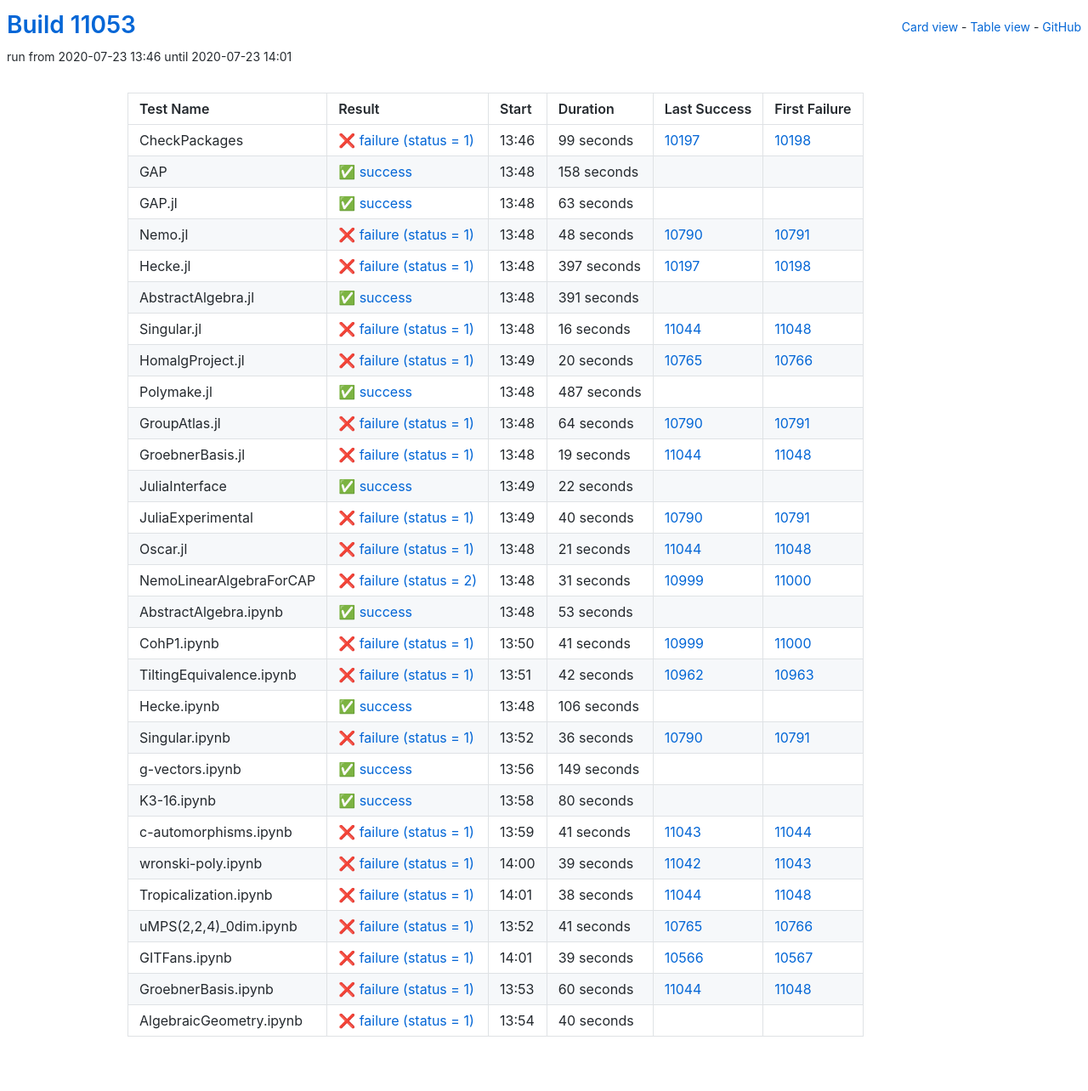
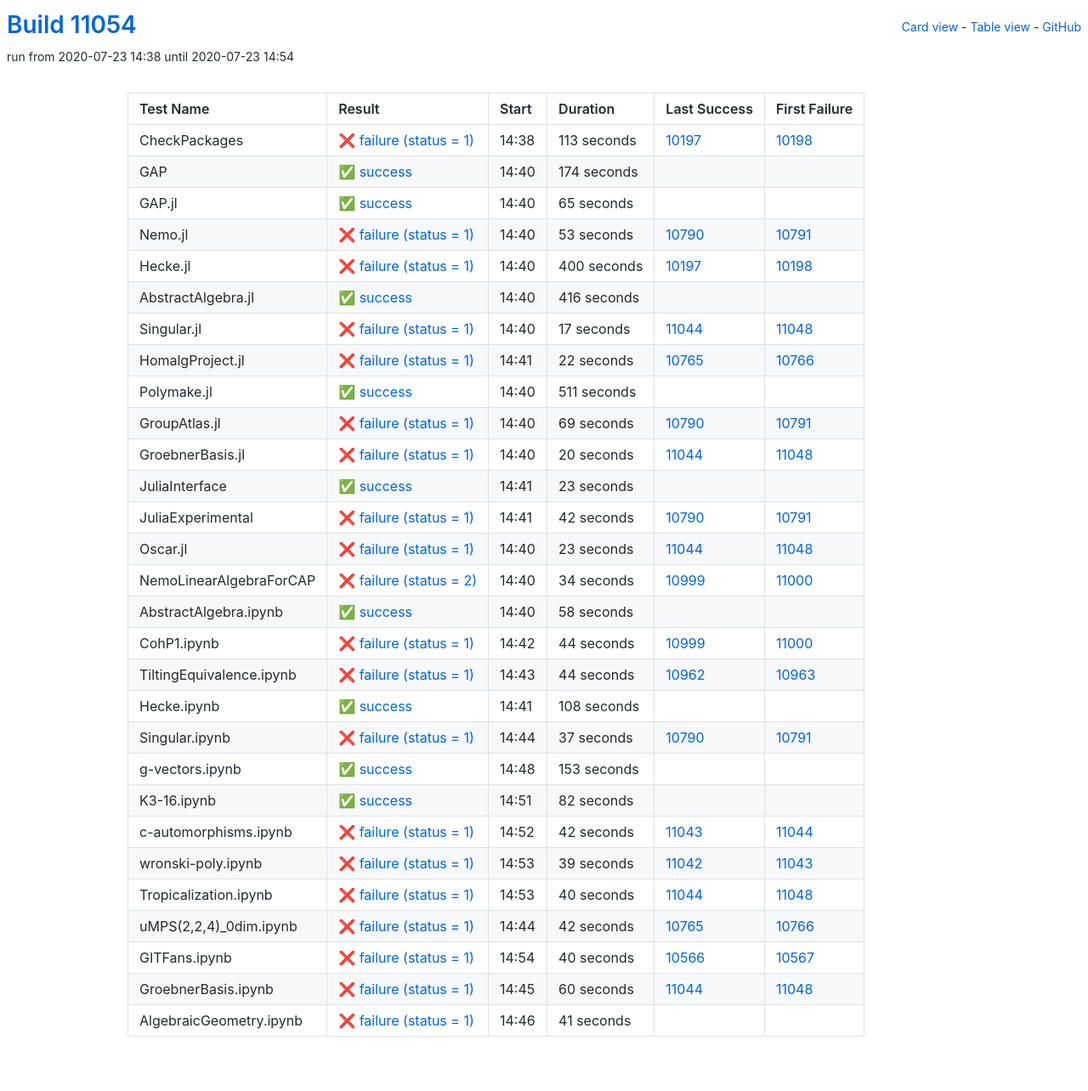
Before and after one commit to oscar-system/oscar-ci-status, a Jekyll site: the page built from table.html, in a window 1280 px wide. Shown: the whole page at 85% size. Built offline with Jekyll 4.4.1, drawn with Linux system fonts in a browser that asks for light colours.

Commit message:
Build #11054

```diff
--- a/_data/ci.yml
+++ b/_data/ci.yml
@@ -1,6 +1,6 @@
 ---
-build: 11053
-build_url: https://oscarci.mathematik.uni-kl.de/job/oscar/11053/
+build: 11054
+build_url: https://oscarci.mathematik.uni-kl.de/job/oscar/11054/
 job: oscar
 organization: oscar-system
 repo: oscar-ci-status
@@ -8,284 +8,284 @@
 tests:
 - name: CheckPackages
   id: checkpackages
-  log: https://oscarci.mathematik.uni-kl.de/job/oscar/11053/artifact/logs/build-11053/CheckPackages.log
-  start: 2020-07-23 13:46
+  log: https://oscarci.mathematik.uni-kl.de/job/oscar/11054/artifact/logs/build-11054/CheckPackages.log
+  start: 2020-07-23 14:38
   success: false
   exitcode: 1
   status: failure
-  duration: 99
+  duration: 113
   last_success: 10197
   last_success_url: https://oscarci.mathematik.uni-kl.de/job/oscar/10197/
   first_failure: 10198
   first_failure_url: https://oscarci.mathematik.uni-kl.de/job/oscar/10198/
 - name: GAP
   id: gap
-  log: https://oscarci.mathematik.uni-kl.de/job/oscar/11053/artifact/logs/build-11053/GAP.log
-  start: 2020-07-23 13:48
+  log: https://oscarci.mathematik.uni-kl.de/job/oscar/11054/artifact/logs/build-11054/GAP.log
+  start: 2020-07-23 14:40
   success: true
   exitcode: 0
   status: success
-  duration: 158
+  duration: 174
   last_success: false
   last_success_url:
   first_failure: false
   first_failure_url:
 - name: GAP.jl
   id: gap-jl
-  log: https://oscarci.mathematik.uni-kl.de/job/oscar/11053/artifact/logs/build-11053/GAP.jl.log
-  start: 2020-07-23 13:48
+  log: https://oscarci.mathematik.uni-kl.de/job/oscar/11054/artifact/logs/build-11054/GAP.jl.log
+  start: 2020-07-23 14:40
   success: true
   exitcode: 0
   status: success
-  duration: 63
+  duration: 65
   last_success: false
   last_success_url:
   first_failure: false
   first_failure_url:
 - name: Nemo.jl
   id: nemo-jl
-  log: https://oscarci.mathematik.uni-kl.de/job/oscar/11053/artifact/logs/build-11053/Nemo.jl.log
-  start: 2020-07-23 13:48
+  log: https://oscarci.mathematik.uni-kl.de/job/oscar/11054/artifact/logs/build-11054/Nemo.jl.log
+  start: 2020-07-23 14:40
   success: false
   exitcode: 1
   status: failure
-  duration: 48
+  duration: 53
   last_success: 10790
   last_success_url: https://oscarci.mathematik.uni-kl.de/job/oscar/10790/
   first_failure: 10791
   first_failure_url: https://oscarci.mathematik.uni-kl.de/job/oscar/10791/
 - name: Hecke.jl
   id: hecke-jl
-  log: https://oscarci.mathematik.uni-kl.de/job/oscar/11053/artifact/logs/build-11053/Hecke.jl.log
-  start: 2020-07-23 13:48
+  log: https://oscarci.mathematik.uni-kl.de/job/oscar/11054/artifact/logs/build-11054/Hecke.jl.log
+  start: 2020-07-23 14:40
   success: false
   exitcode: 1
   status: failure
-  duration: 397
+  duration: 400
   last_success: 10197
   last_success_url: https://oscarci.mathematik.uni-kl.de/job/oscar/10197/
   first_failure: 10198
   first_failure_url: https://oscarci.mathematik.uni-kl.de/job/oscar/10198/
 - name: AbstractAlgebra.jl
   id: abstractalgebra-jl
-  log: https://oscarci.mathematik.uni-kl.de/job/oscar/11053/artifact/logs/build-11053/AbstractAlgebra.jl.log
-  start: 2020-07-23 13:48
+  log: https://oscarci.mathematik.uni-kl.de/job/oscar/11054/artifact/logs/build-11054/AbstractAlgebra.jl.log
+  start: 2020-07-23 14:40
   success: true
   exitcode: 0
   status: success
-  duration: 391
+  duration: 416
   last_success: false
   last_success_url:
   first_failure: false
   first_failure_url:
 - name: Singular.jl
   id: singular-jl
-  log: https://oscarci.mathematik.uni-kl.de/job/oscar/11053/artifact/logs/build-11053/Singular.jl.log
-  start: 2020-07-23 13:48
+  log: https://oscarci.mathematik.uni-kl.de/job/oscar/11054/artifact/logs/build-11054/Singular.jl.log
+  start: 2020-07-23 14:40
   success: false
   exitcode: 1
   status: failure
-  duration: 16
+  duration: 17
   last_success: 11044
   last_success_url: https://oscarci.mathematik.uni-kl.de/job/oscar/11044/
   first_failure: 11048
   first_failure_url: https://oscarci.mathematik.uni-kl.de/job/oscar/11048/
 - name: HomalgProject.jl
   id: homalgproject-jl
-  log: https://oscarci.mathematik.uni-kl.de/job/oscar/11053/artifact/logs/build-11053/HomalgProject.jl.log
-  start: 2020-07-23 13:49
+  log: https://oscarci.mathematik.uni-kl.de/job/oscar/11054/artifact/logs/build-11054/HomalgProject.jl.log
+  start: 2020-07-23 14:41
   success: false
   exitcode: 1
   status: failure
-  duration: 20
+  duration: 22
   last_success: 10765
   last_success_url: https://oscarci.mathematik.uni-kl.de/job/oscar/10765/
   first_failure: 10766
   first_failure_url: https://oscarci.mathematik.uni-kl.de/job/oscar/10766/
 - name: Polymake.jl
   id: polymake-jl
-  log: https://oscarci.mathematik.uni-kl.de/job/oscar/11053/artifact/logs/build-11053/Polymake.jl.log
-  start: 2020-07-23 13:48
+  log: https://oscarci.mathematik.uni-kl.de/job/oscar/11054/artifact/logs/build-11054/Polymake.jl.log
+  start: 2020-07-23 14:40
   success: true
   exitcode: 0
   status: success
-  duration: 487
+  duration: 511
   last_success: false
   last_success_url:
   first_failure: false
   first_failure_url:
 - name: GroupAtlas.jl
   id: groupatlas-jl
-  log: https://oscarci.mathematik.uni-kl.de/job/oscar/11053/artifact/logs/build-11053/GroupAtlas.jl.log
-  start: 2020-07-23 13:48
+  log: https://oscarci.mathematik.uni-kl.de/job/oscar/11054/artifact/logs/build-11054/GroupAtlas.jl.log
+  start: 2020-07-23 14:40
   success: false
   exitcode: 1
   status: failure
-  duration: 64
+  duration: 69
   last_success: 10790
   last_success_url: https://oscarci.mathematik.uni-kl.de/job/oscar/10790/
   first_failure: 10791
   first_failure_url: https://oscarci.mathematik.uni-kl.de/job/oscar/10791/
 - name: GroebnerBasis.jl
   id: groebnerbasis-jl
-  log: https://oscarci.mathematik.uni-kl.de/job/oscar/11053/artifact/logs/build-11053/GroebnerBasis.jl.log
-  start: 2020-07-23 13:48
+  log: https://oscarci.mathematik.uni-kl.de/job/oscar/11054/artifact/logs/build-11054/GroebnerBasis.jl.log
+  start: 2020-07-23 14:40
   success: false
   exitcode: 1
   status: failure
-  duration: 19
+  duration: 20
   last_success: 11044
   last_success_url: https://oscarci.mathematik.uni-kl.de/job/oscar/11044/
   first_failure: 11048
   first_failure_url: https://oscarci.mathematik.uni-kl.de/job/oscar/11048/
 - name: JuliaInterface
   id: juliainterface
-  log: https://oscarci.mathematik.uni-kl.de/job/oscar/11053/artifact/logs/build-11053/JuliaInterface.log
-  start: 2020-07-23 13:49
+  log: https://oscarci.mathematik.uni-kl.de/job/oscar/11054/artifact/logs/build-11054/JuliaInterface.log
+  start: 2020-07-23 14:41
   success: true
   exitcode: 0
   status: success
-  duration: 22
+  duration: 23
   last_success: false
   last_success_url:
   first_failure: false
   first_failure_url:
 - name: JuliaExperimental
   id: juliaexperimental
-  log: https://oscarci.mathematik.uni-kl.de/job/oscar/11053/artifact/logs/build-11053/JuliaExperimental.log
-  start: 2020-07-23 13:49
+  log: https://oscarci.mathematik.uni-kl.de/job/oscar/11054/artifact/logs/build-11054/JuliaExperimental.log
+  start: 2020-07-23 14:41
   success: false
   exitcode: 1
   status: failure
-  duration: 40
+  duration: 42
   last_success: 10790
   last_success_url: https://oscarci.mathematik.uni-kl.de/job/oscar/10790/
   first_failure: 10791
   first_failure_url: https://oscarci.mathematik.uni-kl.de/job/oscar/10791/
 - name: Oscar.jl
   id: oscar-jl
-  log: https://oscarci.mathematik.uni-kl.de/job/oscar/11053/artifact/logs/build-11053/Oscar.jl.log
-  start: 2020-07-23 13:48
+  log: https://oscarci.mathematik.uni-kl.de/job/oscar/11054/artifact/logs/build-11054/Oscar.jl.log
+  start: 2020-07-23 14:40
   success: false
   exitcode: 1
   status: failure
-  duration: 21
+  duration: 23
   last_success: 11044
   last_success_url: https://oscarci.mathematik.uni-kl.de/job/oscar/11044/
   first_failure: 11048
   first_failure_url: https://oscarci.mathematik.uni-kl.de/job/oscar/11048/
 - name: NemoLinearAlgebraForCAP
   id: nemolinearalgebraforcap
-  log: https://oscarci.mathematik.uni-kl.de/job/oscar/11053/artifact/logs/build-11053/NemoLinearAlgebraForCAP.log
-  start: 2020-07-23 13:48
+  log: https://oscarci.mathematik.uni-kl.de/job/oscar/11054/artifact/logs/build-11054/NemoLinearAlgebraForCAP.log
+  start: 2020-07-23 14:40
   success: false
   exitcode: 2
   status: failure
-  duration: 31
+  duration: 34
   last_success: 10999
   last_success_url: https://oscarci.mathematik.uni-kl.de/job/oscar/10999/
   first_failure: 11000
   first_failure_url: https://oscarci.mathematik.uni-kl.de/job/oscar/11000/
 - name: AbstractAlgebra.ipynb
   id: abstractalgebra-ipynb
-  log: https://oscarci.mathematik.uni-kl.de/job/oscar/11053/artifact/logs/build-11053/AbstractAlgebra.ipynb.log
-  start: 2020-07-23 13:48
+  log: https://oscarci.mathematik.uni-kl.de/job/oscar/11054/artifact/logs/build-11054/AbstractAlgebra.ipynb.log
+  start: 2020-07-23 14:40
   success: true
   exitcode: 0
   status: success
-  duration: 53
+  duration: 58
   last_success: false
   last_success_url:
   first_failure: false
   first_failure_url:
 - name: CohP1.ipynb
   id: cohp1-ipynb
-  log: https://oscarci.mathematik.uni-kl.de/job/oscar/11053/artifact/logs/build-11053/CohP1.ipynb.log
-  start: 2020-07-23 13:50
+  log: https://oscarci.mathematik.uni-kl.de/job/oscar/11054/artifact/logs/build-11054/CohP1.ipynb.log
+  start: 2020-07-23 14:42
   success: false
   exitcode: 1
   status: failure
-  duration: 41
+  duration: 44
   last_success: 10999
   last_success_url: https://oscarci.mathematik.uni-kl.de/job/oscar/10999/
   first_failure: 11000
   first_failure_url: https://oscarci.mathematik.uni-kl.de/job/oscar/11000/
 - name: TiltingEquivalence.ipynb
   id: tiltingequivalence-ipynb
-  log: https://oscarci.mathematik.uni-kl.de/job/oscar/11053/artifact/logs/build-11053/TiltingEquivalence.ipynb.log
-  start: 2020-07-23 13:51
+  log: https://oscarci.mathematik.uni-kl.de/job/oscar/11054/artifact/logs/build-11054/TiltingEquivalence.ipynb.log
+  start: 2020-07-23 14:43
   success: false
   exitcode: 1
   status: failure
-  duration: 42
+  duration: 44
   last_success: 10962
   last_success_url: https://oscarci.mathematik.uni-kl.de/job/oscar/10962/
   first_failure: 10963
   first_failure_url: https://oscarci.mathematik.uni-kl.de/job/oscar/10963/
 - name: Hecke.ipynb
   id: hecke-ipynb
-  log: https://oscarci.mathematik.uni-kl.de/job/oscar/11053/artifact/logs/build-11053/Hecke.ipynb.log
-  start: 2020-07-23 13:48
+  log: https://oscarci.mathematik.uni-kl.de/job/oscar/11054/artifact/logs/build-11054/Hecke.ipynb.log
+  start: 2020-07-23 14:41
   success: true
   exitcode: 0
   status: success
-  duration: 106
+  duration: 108
   last_success: false
   last_success_url:
   first_failure: false
   first_failure_url:
 - name: Singular.ipynb
   id: singular-ipynb
-  log: https://oscarci.mathematik.uni-kl.de/job/oscar/11053/artifact/logs/build-11053/Singular.ipynb.log
-  start: 2020-07-23 13:52
+  log: https://oscarci.mathematik.uni-kl.de/job/oscar/11054/artifact/logs/build-11054/Singular.ipynb.log
+  start: 2020-07-23 14:44
   success: false
   exitcode: 1
   status: failure
-  duration: 36
+  duration: 37
   last_success: 10790
   last_success_url: https://oscarci.mathematik.uni-kl.de/job/oscar/10790/
   first_failure: 10791
   first_failure_url: https://oscarci.mathematik.uni-kl.de/job/oscar/10791/
 - name: g-vectors.ipynb
   id: g-vectors-ipynb
-  log: https://oscarci.mathematik.uni-kl.de/job/oscar/11053/artifact/logs/build-11053/g-vectors.ipynb.log
-  start: 2020-07-23 13:56
+  log: https://oscarci.mathematik.uni-kl.de/job/oscar/11054/artifact/logs/build-11054/g-vectors.ipynb.log
+  start: 2020-07-23 14:48
   success: true
   exitcode: 0
   status: success
-  duration: 149
+  duration: 153
   last_success: false
   last_success_url:
   first_failure: false
   first_failure_url:
 - name: K3-16.ipynb
   id: k3-16-ipynb
-  log: https://oscarci.mathematik.uni-kl.de/job/oscar/11053/artifact/logs/build-11053/K3-16.ipynb.log
-  start: 2020-07-23 13:58
+  log: https://oscarci.mathematik.uni-kl.de/job/oscar/11054/artifact/logs/build-11054/K3-16.ipynb.log
+  start: 2020-07-23 14:51
   success: true
   exitcode: 0
   status: success
-  duration: 80
+  duration: 82
   last_success: false
   last_success_url:
   first_failure: false
   first_failure_url:
 - name: c-automorphisms.ipynb
   id: c-automorphisms-ipynb
-  log: https://oscarci.mathematik.uni-kl.de/job/oscar/11053/artifact/logs/build-11053/c-automorphisms.ipynb.log
-  start: 2020-07-23 13:59
+  log: https://oscarci.mathematik.uni-kl.de/job/oscar/11054/artifact/logs/build-11054/c-automorphisms.ipynb.log
+  start: 2020-07-23 14:52
   success: false
   exitcode: 1
   status: failure
-  duration: 41
+  duration: 42
   last_success: 11043
   last_success_url: https://oscarci.mathematik.uni-kl.de/job/oscar/11043/
   first_failure: 11044
   first_failure_url: https://oscarci.mathematik.uni-kl.de/job/oscar/11044/
 - name: wronski-poly.ipynb
   id: wronski-poly-ipynb
-  log: https://oscarci.mathematik.uni-kl.de/job/oscar/11053/artifact/logs/build-11053/wronski-poly.ipynb.log
-  start: 2020-07-23 14:00
+  log: https://oscarci.mathematik.uni-kl.de/job/oscar/11054/artifact/logs/build-11054/wronski-poly.ipynb.log
+  start: 2020-07-23 14:53
   success: false
   exitcode: 1
   status: failure
@@ -296,44 +296,44 @@
   first_failure_url: https://oscarci.mathematik.uni-kl.de/job/oscar/11043/
 - name: Tropicalization.ipynb
   id: tropicalization-ipynb
-  log: https://oscarci.mathematik.uni-kl.de/job/oscar/11053/artifact/logs/build-11053/Tropicalization.ipynb.log
-  start: 2020-07-23 14:01
+  log: https://oscarci.mathematik.uni-kl.de/job/oscar/11054/artifact/logs/build-11054/Tropicalization.ipynb.log
+  start: 2020-07-23 14:53
   success: false
   exitcode: 1
   status: failure
-  duration: 38
+  duration: 40
   last_success: 11044
   last_success_url: https://oscarci.mathematik.uni-kl.de/job/oscar/11044/
   first_failure: 11048
   first_failure_url: https://oscarci.mathematik.uni-kl.de/job/oscar/11048/
 - name: uMPS(2,2,4)_0dim.ipynb
   id: umps-2-2-4-0dim-ipynb
-  log: https://oscarci.mathematik.uni-kl.de/job/oscar/11053/artifact/logs/build-11053/uMPS-2-2-4-_0dim.ipynb.log
-  start: 2020-07-23 13:52
+  log: https://oscarci.mathematik.uni-kl.de/job/oscar/11054/artifact/logs/build-11054/uMPS-2-2-4-_0dim.ipynb.log
+  start: 2020-07-23 14:44
   success: false
   exitcode: 1
   status: failure
-  duration: 41
+  duration: 42
   last_success: 10765
   last_success_url: https://oscarci.mathematik.uni-kl.de/job/oscar/10765/
   first_failure: 10766
   first_failure_url: https://oscarci.mathematik.uni-kl.de/job/oscar/10766/
 - name: GITFans.ipynb
   id: gitfans-ipynb
-  log: https://oscarci.mathematik.uni-kl.de/job/oscar/11053/artifact/logs/build-11053/GITFans.ipynb.log
-  start: 2020-07-23 14:01
+  log: https://oscarci.mathematik.uni-kl.de/job/oscar/11054/artifact/logs/build-11054/GITFans.ipynb.log
+  start: 2020-07-23 14:54
   success: false
   exitcode: 1
   status: failure
-  duration: 39
+  duration: 40
   last_success: 10566
   last_success_url: https://oscarci.mathematik.uni-kl.de/job/oscar/10566/
   first_failure: 10567
   first_failure_url: https://oscarci.mathematik.uni-kl.de/job/oscar/10567/
 - name: GroebnerBasis.ipynb
   id: groebnerbasis-ipynb
-  log: https://oscarci.mathematik.uni-kl.de/job/oscar/11053/artifact/logs/build-11053/GroebnerBasis.ipynb.log
-  start: 2020-07-23 13:53
+  log: https://oscarci.mathematik.uni-kl.de/job/oscar/11054/artifact/logs/build-11054/GroebnerBasis.ipynb.log
+  start: 2020-07-23 14:45
   success: false
   exitcode: 1
   status: failure
@@ -344,12 +344,12 @@
   first_failure_url: https://oscarci.mathematik.uni-kl.de/job/oscar/11048/
 - name: AlgebraicGeometry.ipynb
   id: algebraicgeometry-ipynb
-  log: https://oscarci.mathematik.uni-kl.de/job/oscar/11053/artifact/logs/build-11053/AlgebraicGeometry.ipynb.log
-  start: 2020-07-23 13:54
+  log: https://oscarci.mathematik.uni-kl.de/job/oscar/11054/artifact/logs/build-11054/AlgebraicGeometry.ipynb.log
+  start: 2020-07-23 14:46
   success: false
   exitcode: 1
   status: failure
-  duration: 40
+  duration: 41
   last_success: false
   last_success_url:
   first_failure: false
```
Also changed, not shown: README.md.
